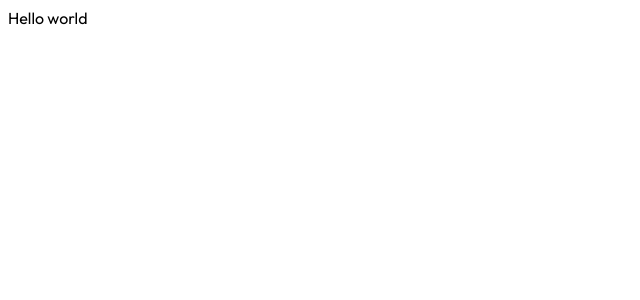
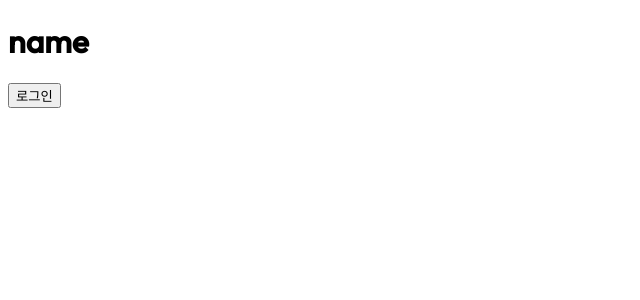
Before and after one commit to jjanmo/state-managements, a React (Create React App) app in the folder 2_react-redux/: page / in a window 1280 px wide. Shown: the top 300 px of the page, without its empty margins (0-640 px from the left). Built offline with nearby package versions, Linux system fonts and the light colour scheme.

Commit message:
feat: add routing

```diff
--- a/2_react-redux/package.json
+++ b/2_react-redux/package.json
@@ -8,6 +8,7 @@
     "@testing-library/user-event": "^13.5.0",
     "react": "^17.0.2",
     "react-dom": "^17.0.2",
+    "react-router-dom": "^6.1.1",
     "react-scripts": "5.0.0",
     "web-vitals": "^2.1.2"
   },
--- a/2_react-redux/src/App.js
+++ b/2_react-redux/src/App.js
@@ -1,5 +1,18 @@
+import { HashRouter as Router, Route, Routes } from 'react-router-dom';
+import Detail from './pages/detail';
+import Home from './pages/home';
+
 function App() {
-  return <div className="App">Hello world</div>;
+  return (
+    <div className="App">
+      <Router>
+        <Routes>
+          <Route path="/" element={<Home />} />
+          <Route path="/posts/:id" element={<Detail />} />
+        </Routes>
+      </Router>
+    </div>
+  );
 }
 
 export default App;
--- /dev/null
+++ b/2_react-redux/src/components/header.js
@@ -0,0 +1,12 @@
+import React from 'react';
+
+const Header = () => {
+  return (
+    <div>
+      <h1>name</h1>
+      <button>로그인</button>
+    </div>
+  );
+};
+
+export default Header;
--- /dev/null
+++ b/2_react-redux/src/pages/detail.js
@@ -0,0 +1,7 @@
+import React from 'react';
+
+const Detail = () => {
+  return <h1>Detail</h1>;
+};
+
+export default Detail;
--- /dev/null
+++ b/2_react-redux/src/pages/home.js
@@ -0,0 +1,8 @@
+import React from 'react';
+import Header from '../components/header';
+
+const Home = () => {
+  return <Header />;
+};
+
+export default Home;
```
Also changed, not shown: 2_react-redux/src/components/list.js (added, +7 -0 lines), 2_react-redux/src/components/post.js (added, +7 -0 lines), 1 other file (tests, documents, lock files or other folders).
